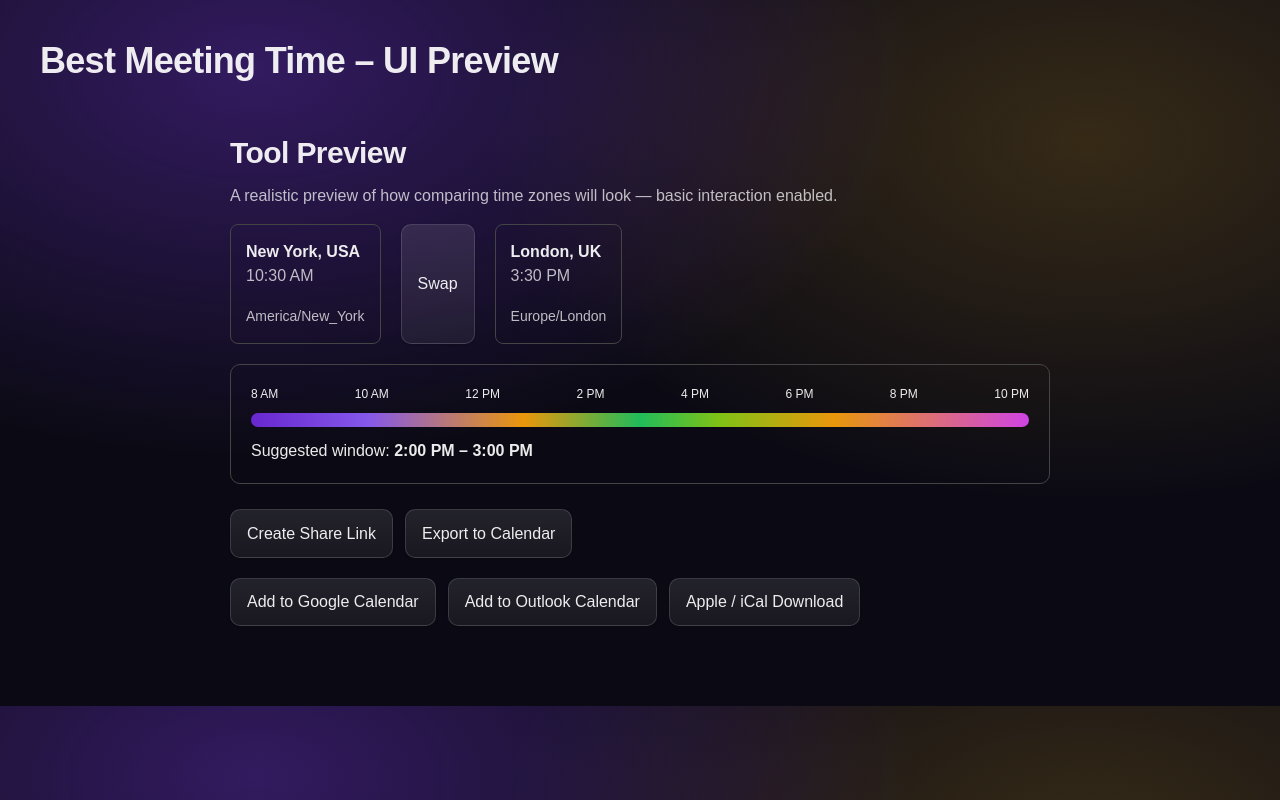
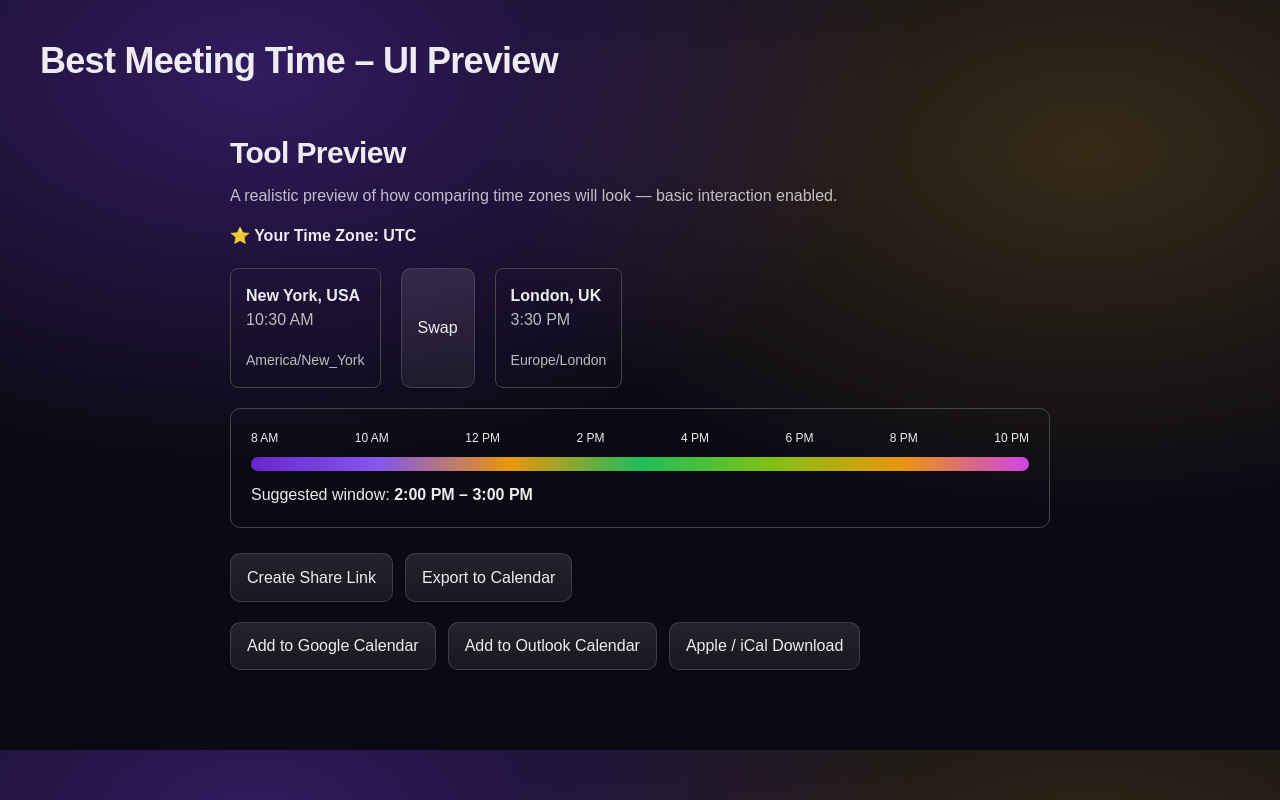
Before and after one commit to techtalk1282/Best-Meeting-Time, a Next.js app: page /preview in a window 1280 px wide. Both pictures are taken after a click on the button "Export to Calendar". Built offline with nearby package versions, Linux system fonts and the light colour scheme.

Commit message:
feat: add automatic viewer timezone detection to tool preview

```diff
--- a/app/ui/ToolPreviewSection.tsx
+++ b/app/ui/ToolPreviewSection.tsx
@@ -2,9 +2,9 @@
 
 // app/ui/ToolPreviewSection.tsx
 // PURPOSE: Tool preview section with timeline strip, share link, calendar export.
-// Adds a basic time-overlap calculation between two cities.
+// Adds automatic viewer timezone detection.
 
-import { useState } from "react";
+import { useState, useEffect } from "react";
 
 type City = {
   name: string;
@@ -18,10 +18,8 @@ type Window = {
 };
 
 function calculateOverlap(cityA: City, cityB: City): Window {
-  // Simplified working-hours overlap (9am–5pm local for both cities)
 
   const now = new Date();
-
   const dateStr = now.toISOString().split("T")[0];
 
   const aStart = new Date(`${dateStr}T09:00:00`);
@@ -40,6 +38,14 @@ function calculateOverlap(cityA: City, cityB: City): Window {
 }
 
 export default function ToolPreviewSection() {
+
+  const [viewerTZ, setViewerTZ] = useState<string | null>(null);
+
+  useEffect(() => {
+    const tz = Intl.DateTimeFormat().resolvedOptions().timeZone;
+    setViewerTZ(tz);
+  }, []);
+
   const [cityA, setCityA] = useState<City>({
     name: "New York, USA",
     time: "10:30 AM",
@@ -66,12 +72,14 @@ export default function ToolPreviewSection() {
   }
 
   async function createShareLink() {
+
     if (creatingShare) return;
 
     setCreatingShare(true);
     setCopyMessage("");
 
     try {
+
       const res = await fetch("/api/share", {
         method: "POST",
         headers: {
@@ -93,34 +101,45 @@ export default function ToolPreviewSection() {
       const fullUrl = `${window.location.origin}${data.url}`;
 
       setShareLink(fullUrl);
+
     } catch (err) {
+
       console.error("share_link_error", err);
       setCopyMessage("Unable to create share link");
+
     } finally {
+
       setCreatingShare(false);
+
     }
+
   }
 
   async function copyLink() {
+
     if (!shareLink) return;
 
     try {
+
       await navigator.clipboard.writeText(shareLink);
       setCopyMessage("Link copied");
+
     } catch {
+
       setCopyMessage("Copy failed");
+
     }
+
   }
 
   function openGoogleCalendar() {
-    const start =
-      new Date(meetingWindow.startUtc)
+
+    const start = new Date(meetingWindow.startUtc)
       .toISOString()
       .replace(/[-:]/g, "")
       .split(".")[0] + "Z";
 
-    const end =
-      new Date(meetingWindow.endUtc)
+    const end = new Date(meetingWindow.endUtc)
       .toISOString()
       .replace(/[-:]/g, "")
       .split(".")[0] + "Z";
@@ -138,13 +157,17 @@ export default function ToolPreviewSection() {
       `&details=${details}`;
 
     window.open(url, "_blank", "noopener,noreferrer");
+
   }
 
   function openOutlookCalendar() {
+
     const start = meetingWindow.startUtc;
     const end = meetingWindow.endUtc;
 
-    const subject = encodeURIComponent(`Meeting: ${cityA.name} ↔ ${cityB.name}`);
+    const subject = encodeURIComponent(
+      `Meeting: ${cityA.name} ↔ ${cityB.name}`
+    );
 
     const body = encodeURIComponent(
       `Suggested meeting window between ${cityA.name} and ${cityB.name}`
@@ -158,17 +181,17 @@ export default function ToolPreviewSection() {
       `&body=${body}`;
 
     window.open(url, "_blank", "noopener,noreferrer");
+
   }
 
   function downloadICS() {
-    const start =
-      new Date(meetingWindow.startUtc)
+
+    const start = new Date(meetingWindow.startUtc)
       .toISOString()
       .replace(/[-:]/g, "")
       .split(".")[0] + "Z";
 
-    const end =
-      new Date(meetingWindow.endUtc)
+    const end = new Date(meetingWindow.endUtc)
       .toISOString()
       .replace(/[-:]/g, "")
       .split(".")[0] + "Z";
@@ -179,10 +202,13 @@ export default function ToolPreviewSection() {
       `&start=${start}&end=${end}`;
 
     window.open(url, "_blank");
+
   }
 
   return (
+
     <div style={{ maxWidth: 900, margin: "0 auto", padding: 40 }}>
+
       <h2>Tool Preview</h2>
 
       <p>
@@ -190,7 +216,14 @@ export default function ToolPreviewSection() {
         interaction enabled.
       </p>
 
+      {viewerTZ && (
+        <div style={{ marginBottom: 20, fontWeight: 600 }}>
+          ⭐ Your Time Zone: {viewerTZ}
+        </div>
+      )}
+
       <div style={{ display: "flex", gap: 20, marginBottom: 20 }}>
+
         <div style={{ border: "1px solid #444", padding: 15, borderRadius: 8 }}>
           <strong>{cityA.name}</strong>
           <p>{cityA.time}</p>
@@ -204,6 +237,7 @@ export default function ToolPreviewSection() {
           <p>{cityB.time}</p>
           <small>{cityB.tz}</small>
         </div>
+
       </div>
 
       <div
@@ -211,15 +245,16 @@ export default function ToolPreviewSection() {
           border: "1px solid #444",
           padding: 20,
           borderRadius: 10,
-          marginBottom: 25,
+          marginBottom: 25
         }}
       >
+
         <div
           style={{
             display: "flex",
             justifyContent: "space-between",
             fontSize: 12,
-            marginBottom: 10,
+            marginBottom: 10
           }}
         >
           <span>8 AM</span>
@@ -237,17 +272,19 @@ export default function ToolPreviewSection() {
             height: 14,
             borderRadius: 8,
             background:
-              "linear-gradient(to right, #6d28d9 0%, #8b5cf6 15%, #f59e0b 35%, #22c55e 50%, #84cc16 60%, #f59e0b 75%, #d946ef 100%)",
-            opacity: 0.95,
+              "linear-gradient(to right,#6d28d9,#8b5cf6,#f59e0b,#22c55e,#84cc16,#f59e0b,#d946ef)",
+            opacity: 0.95
           }}
         />
 
         <div style={{ marginTop: 12, fontWeight: 500 }}>
           Suggested window: <strong>2:00 PM – 3:00 PM</strong>
         </div>
+
       </div>
 
       <div style={{ display: "flex", gap: 12 }}>
+
         <button onClick={createShareLink}>
           {creatingShare ? "Creating..." : "Create Share Link"}
         </button>
@@ -255,22 +292,33 @@ export default function ToolPreviewSection() {
         <button onClick={() => setCalendarMenuOpen(!calendarMenuOpen)}>
           Export to Calendar
         </button>
+
       </div>
 
       {calendarMenuOpen && (
-        <div
-          style={{ marginTop: 20, display: "flex", gap: 12, flexWrap: "wrap" }}
-        >
-          <button onClick={openGoogleCalendar}>Add to Google Calendar</button>
 
-          <button onClick={openOutlookCalendar}>Add to Outlook Calendar</button>
+        <div style={{ marginTop: 20, display: "flex", gap: 12, flexWrap: "wrap" }}>
 
-          <button onClick={downloadICS}>Apple / iCal Download</button>
+          <button onClick={openGoogleCalendar}>
+            Add to Google Calendar
+          </button>
+
+          <button onClick={openOutlookCalendar}>
+            Add to Outlook Calendar
+          </button>
+
+          <button onClick={downloadICS}>
+            Apple / iCal Download
+          </button>
+
         </div>
+
       )}
 
       {shareLink && (
+
         <div style={{ marginTop: 30 }}>
+
           <strong>Share or bookmark this meeting setup</strong>
 
           <p>{shareLink}</p>
@@ -280,8 +328,13 @@ export default function ToolPreviewSection() {
           <p>{copyMessage}</p>
 
           <small>Links remain active for 45 days.</small>
+
         </div>
+
       )}
+
     </div>
+
   );
+
 }
```
Lines whose indentation alone changed are shown as unchanged.
